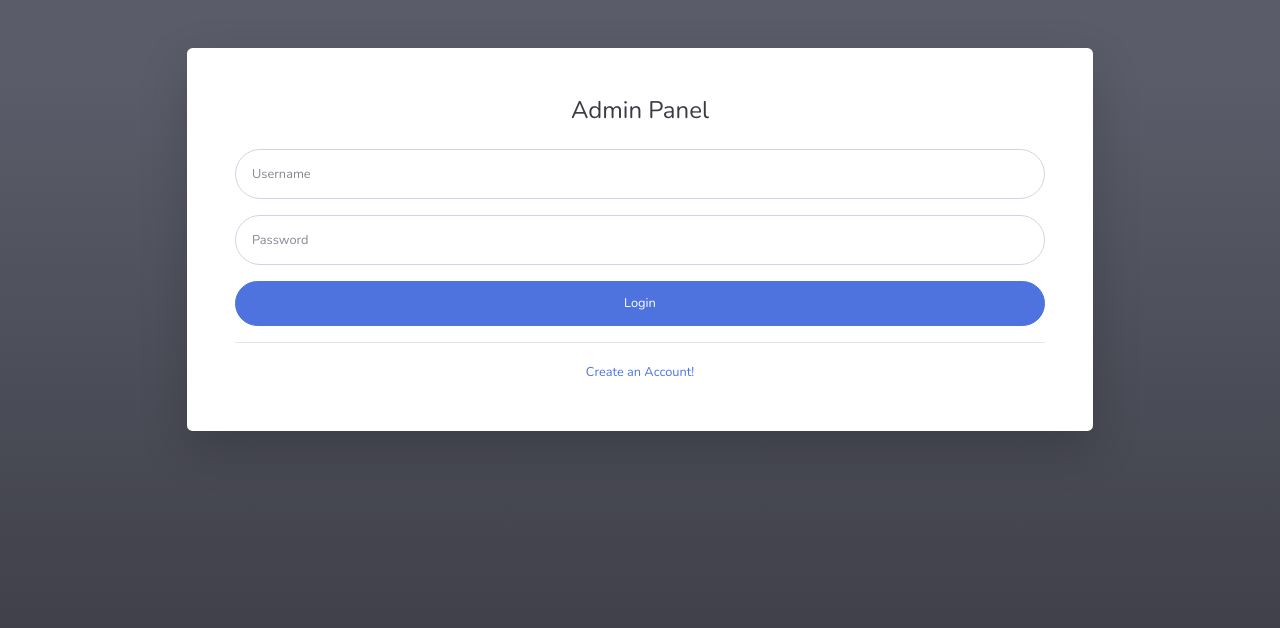
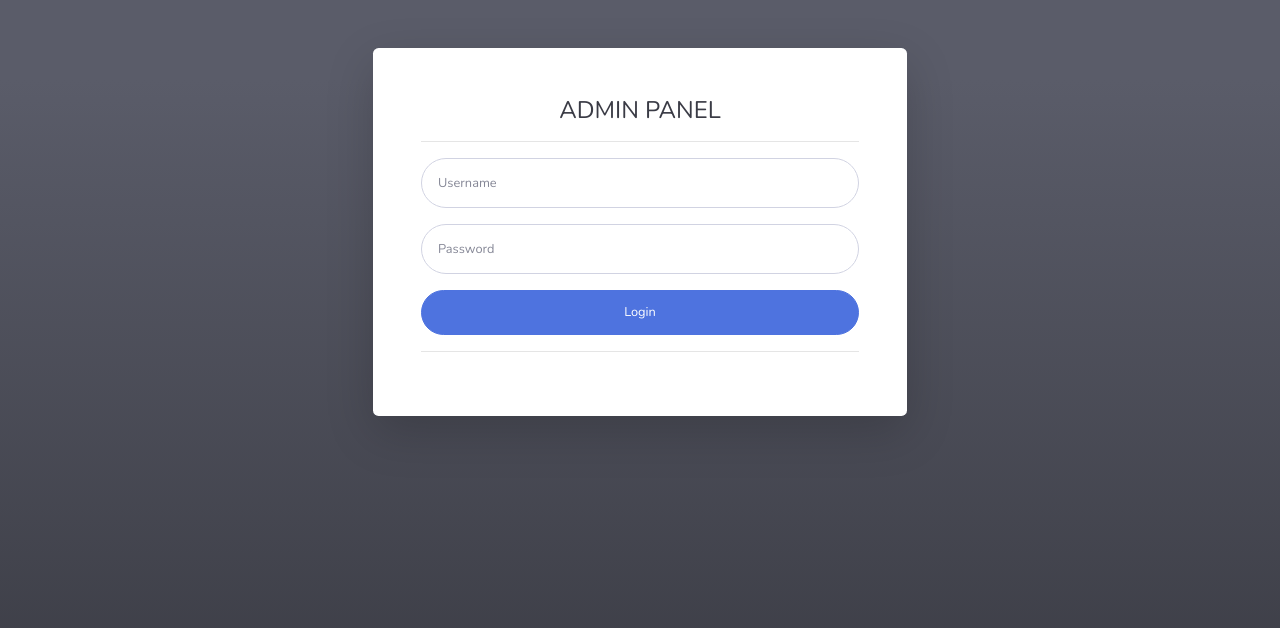
Before and after one commit to ryifkiyidan/NNT-Project, a CodeIgniter app: page /nnt-project/index.php/auth in a window 1280 px wide. Shown: the top 628 px of the page. Run offline with CodeIgniter, Linux system fonts and the light colour scheme; some libraries are stand-ins or nearby versions.

Commit message:
Fix Login

```diff
--- a/application/views/login.php
+++ b/application/views/login.php
@@ -1,7 +1,7 @@
 <!-- Outer Row -->
 <div class="row justify-content-center">
 
-    <div class="col-xl-10 col-lg-12 col-md-9">
+    <div class="col-xl-6 col-lg-12 col-md-9">
         <?php
         if ($this->session->flashdata('message')) {
             echo '<div class="alert alert-danger">' . $this->session->flashdata('message') . '</div>';
@@ -14,7 +14,8 @@
                     <div class="col-lg-12">
                         <div class="p-5">
                             <div class="text-center">
-                                <h1 class="h4 text-gray-900 mb-4">Admin Panel</h1>
+                                <span class="h4 text-gray-900 mb-4">ADMIN PANEL</span>
+                                <hr>
                             </div>
                             <form class="user" method="post" action="<?php echo base_url('index.php/auth/login'); ?>">
                                 <div class="form-group">
@@ -28,9 +29,6 @@
                                 </button>
                             </form>
                             <hr>
-                            <div class="text-center">
-                                <a class="small" href="register.html">Create an Account!</a>
-                            </div>
                         </div>
                     </div>
                 </div>
```
